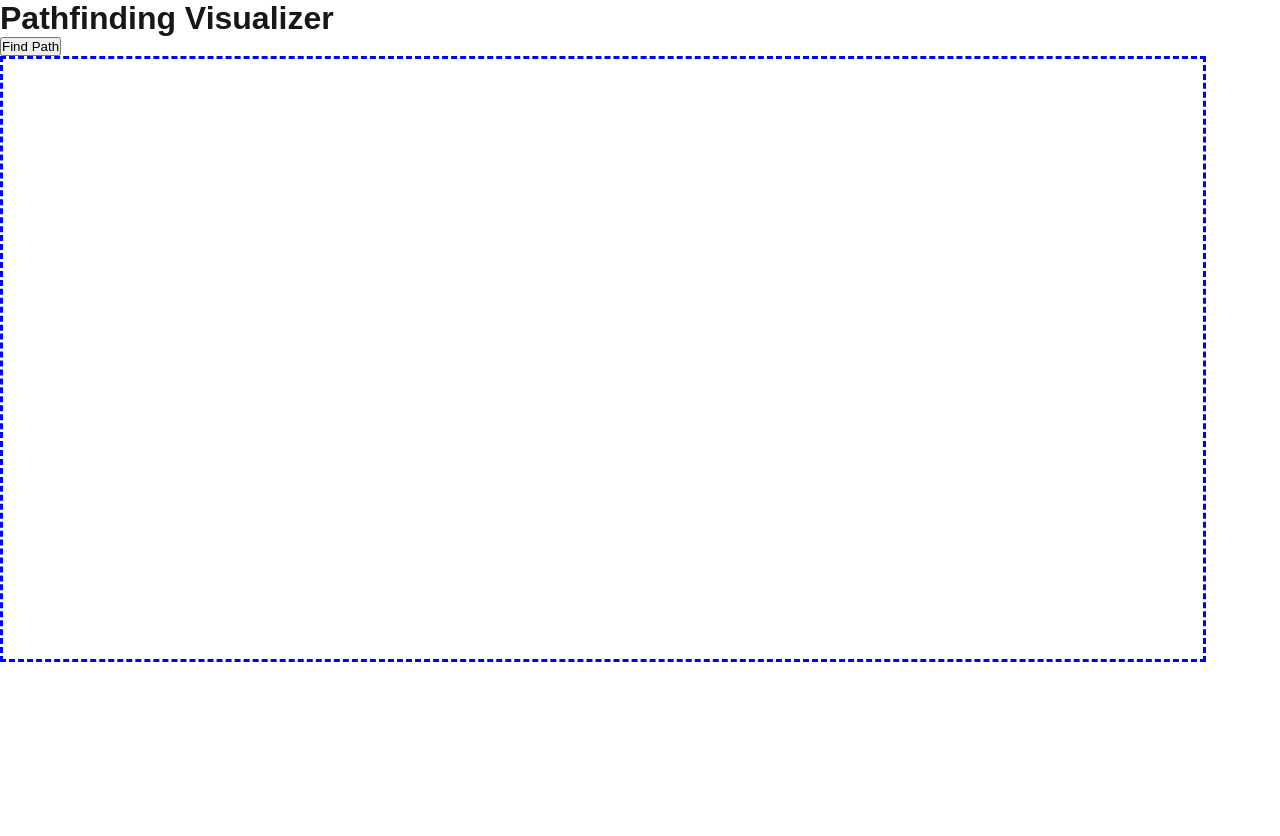
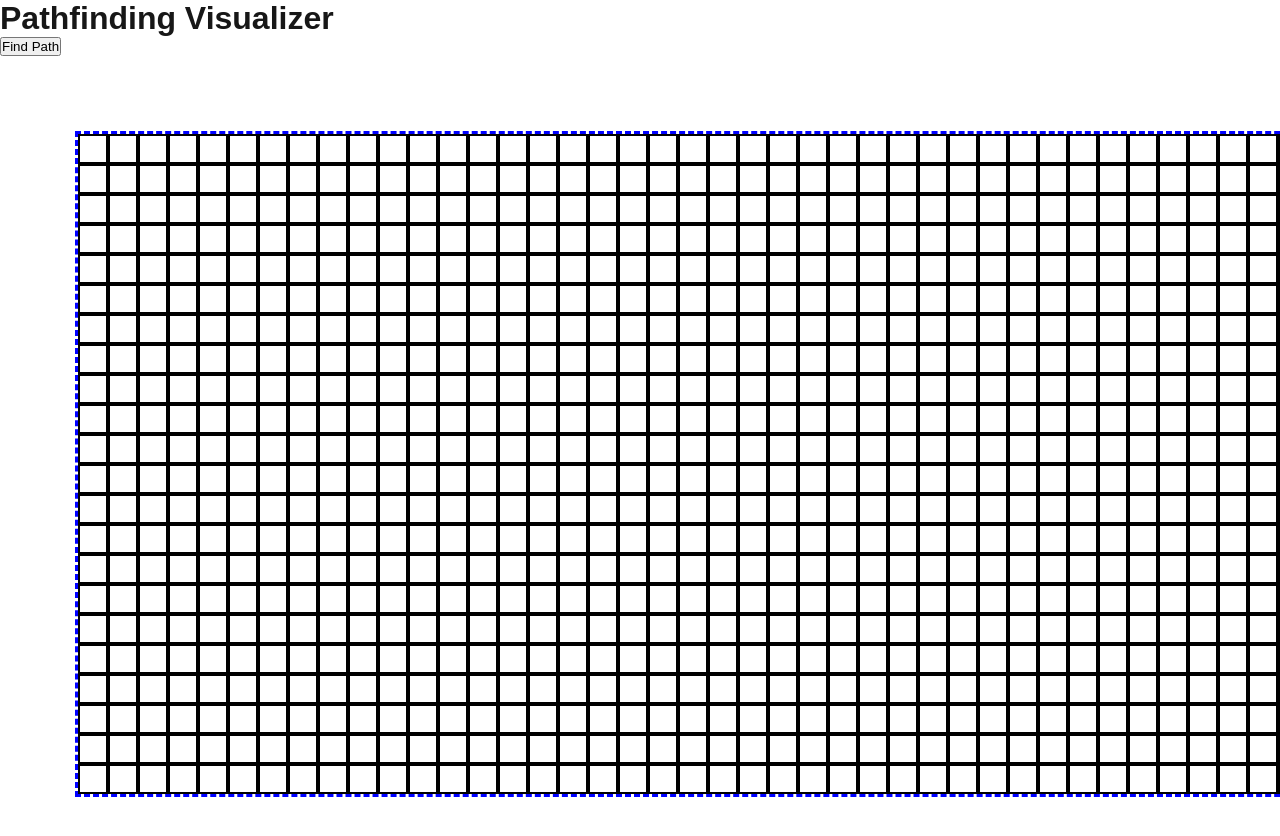
Before and after one commit to NomadicSasquatch/Pathfinding-Visualiser, a Next.js app: page / in a window 1280 px wide. Shown: the top 836 px of the page. Before the commit the page ends 800 px from the top, so only its background shows below. Built offline with nearby package versions, Linux system fonts and the light colour scheme.

Commit message:
update css for grids and nodes, implemetned mouse drag toggling for walls, fixed mousedown on exit grid bug

```diff
--- a/src/app/components/Grid/Grid.js
+++ b/src/app/components/Grid/Grid.js
@@ -1,30 +1,18 @@
 "use client";
 
-import React from "react";
+import React, { useEffect } from "react";
 import Node from "../Node/Node";
 import styles from "./Grid.module.css";
 
-const Grid = ({ grid, setGrid }) => {
+const Grid = ({ grid, setGrid, onMouseDown, onMouseUp, onMouseEnter }) => {
   console.log("Grid received:", grid);
 
   if (!grid || grid.length === 0) {
     return <div>Loading grid...</div>;
   }
 
-  const handleNodeClick = (row, col) => {
-    const newGrid = grid.map((currentRow, rowIndex) =>
-      currentRow.map((node, colIndex) => {
-        if (rowIndex === row && colIndex === col) {
-          return { ...node, isWall: !node.isWall }; // Toggle wall status
-        }
-        return node;
-      })
-    );
-    setGrid(newGrid); // Update grid in the parent state
-  };
-
   return (
-    <div className={styles.grid}>
+    <div className={styles.grid} onMouseLeave={() => onMouseUp()}>
       {grid.map((row, rowIndex) => (
         <div key={rowIndex} className={styles.row}>
           {row.map((node, colIndex) => (
@@ -35,7 +23,9 @@ const Grid = ({ grid, setGrid }) => {
               isStart={node.isStart}
               isEnd={node.isEnd}
               isWall={node.isWall}
-              onClick={() => handleNodeClick(rowIndex, colIndex)}
+              onMouseDown={() => onMouseDown(rowIndex, colIndex)}
+              onMouseUp={() => onMouseUp()}
+              onMouseEnter={() => onMouseEnter(rowIndex, colIndex)}
             />
           ))}
         </div>
--- a/src/app/components/Grid/Grid.module.css
+++ b/src/app/components/Grid/Grid.module.css
@@ -3,7 +3,7 @@
   display: flex;
   flex-direction: column; /* Stacks rows vertically */
   /*align-items: center; /* Center rows horizontally */
-  margin: 0; /* Adds spacing around the grid */
+  margin: 75px; /* Adds spacing around the grid */
   width: max-content;
   height: max-content;
   border: 3px dashed blue; /* Debugging border for the grid */
@@ -11,7 +11,7 @@
 
 .row {
   display: flex; /* Stacks nodes in a row horizontally */
-  width: 30*2px;
-  height: 20*20px;
+  width: max-content;
+  height: max-content;
   /*border: 3px dashed green;*/
 }
--- a/src/app/components/Node/Node.js
+++ b/src/app/components/Node/Node.js
@@ -1,22 +1,29 @@
 "use client";
 
-import React from 'react';
+import React, { useEffect } from 'react';
 import styles from './Node.module.css';
+import { NODE_SIZE } from '../../config/config';
 
-const Node = ({ row, col, isStart, isEnd, isWall, onClick }) => {
-  // Assign additional CSS classes based on the type of node
+const Node = ({ row, col, isStart, isEnd, isWall, onMouseDown, onMouseUp, onMouseEnter }) => {
+  useEffect(() => {
+    // Set the CSS variable in the root element
+    document.documentElement.style.setProperty('--node-size', `${NODE_SIZE}px`);
+  }, []);
+
   const extraClassName = isStart
     ? styles.nodeStart
     : isEnd
     ? styles.nodeEnd
     : isWall
     ? styles.nodeWall
-    : '';
+    : styles.nodeDefault;
 
   return (
     <div
       className={`${styles.node} ${extraClassName}`}
-      onClick={onClick}
+      onMouseDown={onMouseDown}
+      onMouseUp={onMouseUp}
+      onMouseEnter={onMouseEnter}
     />
   );
 };
--- a/src/app/components/Node/Node.module.css
+++ b/src/app/components/Node/Node.module.css
@@ -1,24 +1,25 @@
 /* Node.module.css */
 .node {
-  width: 30px; /* Width of a node */
-  height: 30px; /* Height of a node */
-  /*border: 25px solid black; /* Adds a border around each node */
+  width: var(--node-size); /* Width of a node */
+  height: var(--node-size); /* Height of a node */
+  border: 2px solid black; /* Adds a border around each node */
   /*box-sizing: border-box; /* Ensures padding/border are included in width/height */
   cursor: pointer; /* Makes the nodes clickable */
-  background-color: white; /* Default background color */
   transition: background-color 0.2s; /* Smooth transition for color changes */
 }
-
+.nodeDefault {
+  background-color: white;
+}
 /* Conditional classes */
-.node-wall {
+.nodeWall {
   background-color: black; /* Walls are black */
 }
 
-.node-start {
+.nodeStart {
   background-color: green; /* Start node is green */
 }
 
-.node-end {
+.nodeEnd {
   background-color: red; /* End node is red */
 }
 
--- a/src/app/components/Pathfinding Visualiser/PathfindingVisualiser.js
+++ b/src/app/components/Pathfinding Visualiser/PathfindingVisualiser.js
@@ -1,13 +1,14 @@
 "use client";
 
-import React, { useState } from "react";
+import React, { useState, useEffect } from "react";
 import Grid from "../Grid/Grid";
 import styles from "./PathfindingVisualiser.module.css";
+import { GRID_ROWS, GRID_COLS } from '../../config/config';
 
 export default function PathfindingVisualizer() {
   const [grid, setGrid] = useState(() => {
-    const rows = 20;
-    const cols = 40;
+    const rows = GRID_ROWS;
+    const cols = GRID_COLS;
     return Array.from({ length: rows }, (_, rowIndex) =>
       Array.from({ length: cols }, (_, colIndex) => ({
         row: rowIndex,
@@ -18,6 +19,42 @@ export default function PathfindingVisualizer() {
       }))
     );
   });
+  const [isMouseDown, setIsMouseDown] = useState(false);
+
+  useEffect(() => {
+    const handleMouseUp = () => setIsMouseDown(false);
+    document.addEventListener("mouseup", handleMouseUp);
+    return () => {
+      document.removeEventListener("mouseup", handleMouseUp);
+    };
+  }, []);
+
+  const handleMouseDown = (row, col) => {
+    setIsMouseDown(true);
+    handleNodeState(row, col);
+  };
+
+  const handleMouseEnter = (row, col) => {
+    if (isMouseDown) {
+      handleNodeState(row, col);
+    }
+  };
+
+  const handleMouseUp = () => {
+    setIsMouseDown(false);
+  };
+
+  const handleNodeState = (row, col) => {
+    const newGrid = grid.map((currentRow, rowIndex) =>
+      currentRow.map((node, colIndex) => {
+        if (rowIndex === row && colIndex === col) {
+          return { ...node, isWall: !node.isWall }; // Toggle wall status
+        }
+        return node;
+      })
+    );
+    setGrid(newGrid); // Update grid in the parent state
+  };
 
   const findPath = () => {
     console.log("Pathfinding algorithm starts here");
@@ -29,7 +66,7 @@ export default function PathfindingVisualizer() {
       <button onClick={findPath} className={styles.findPathButton}>
         Find Path
       </button>
-      <Grid grid={grid} setGrid={setGrid} />
+      <Grid grid={grid} setGrid={setGrid} onMouseDown={handleMouseDown} onMouseUp={handleMouseUp} onMouseEnter={handleMouseEnter} />
     </div>
   );
 }
--- a/src/app/config/config.js
+++ b/src/app/config/config.js
@@ -1,3 +1,3 @@
 export const NODE_SIZE = 30;
-export const GRID_ROWS = 20;
-export const GRID_COLS = 40;
+export const GRID_ROWS = 22;
+export const GRID_COLS = 55;
```
